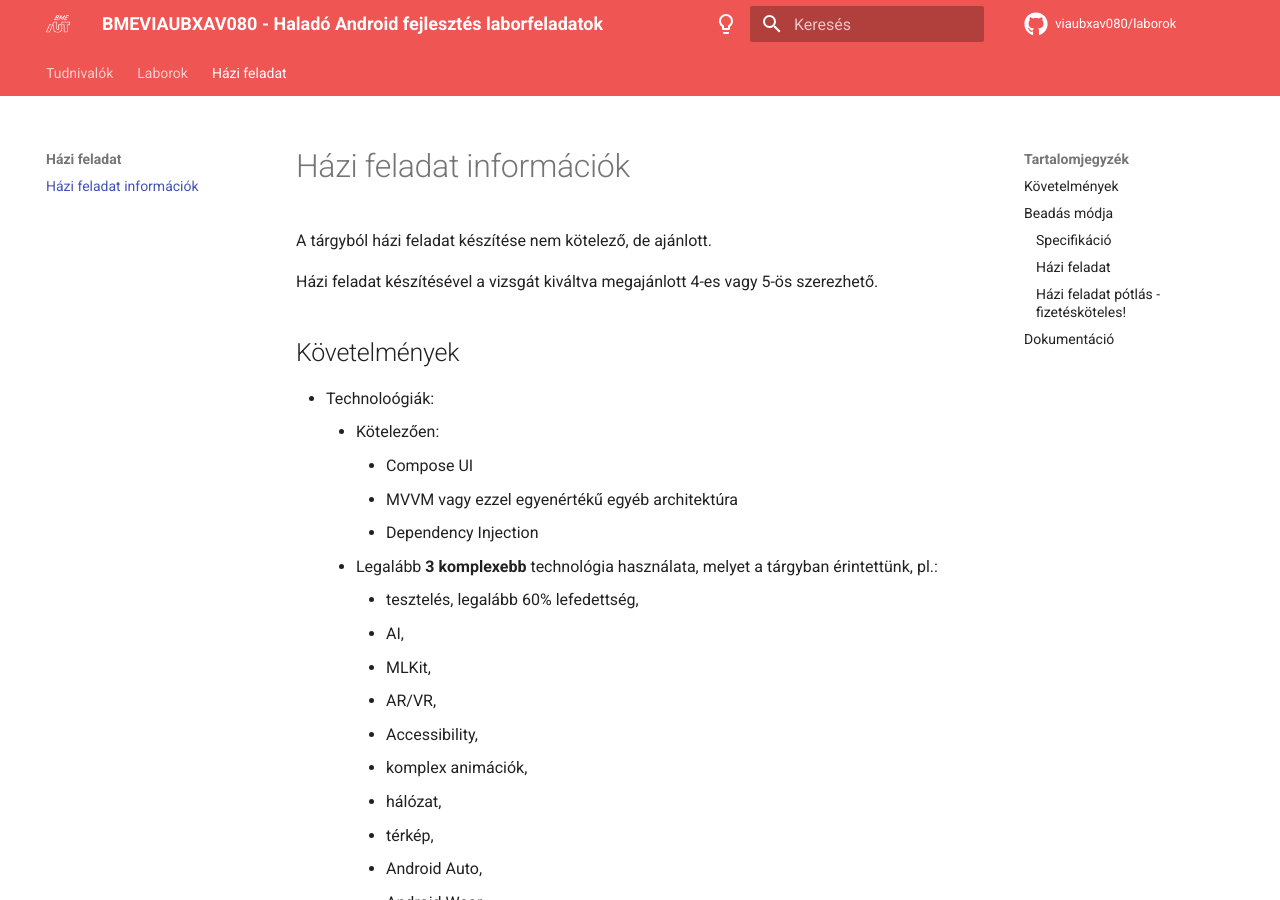
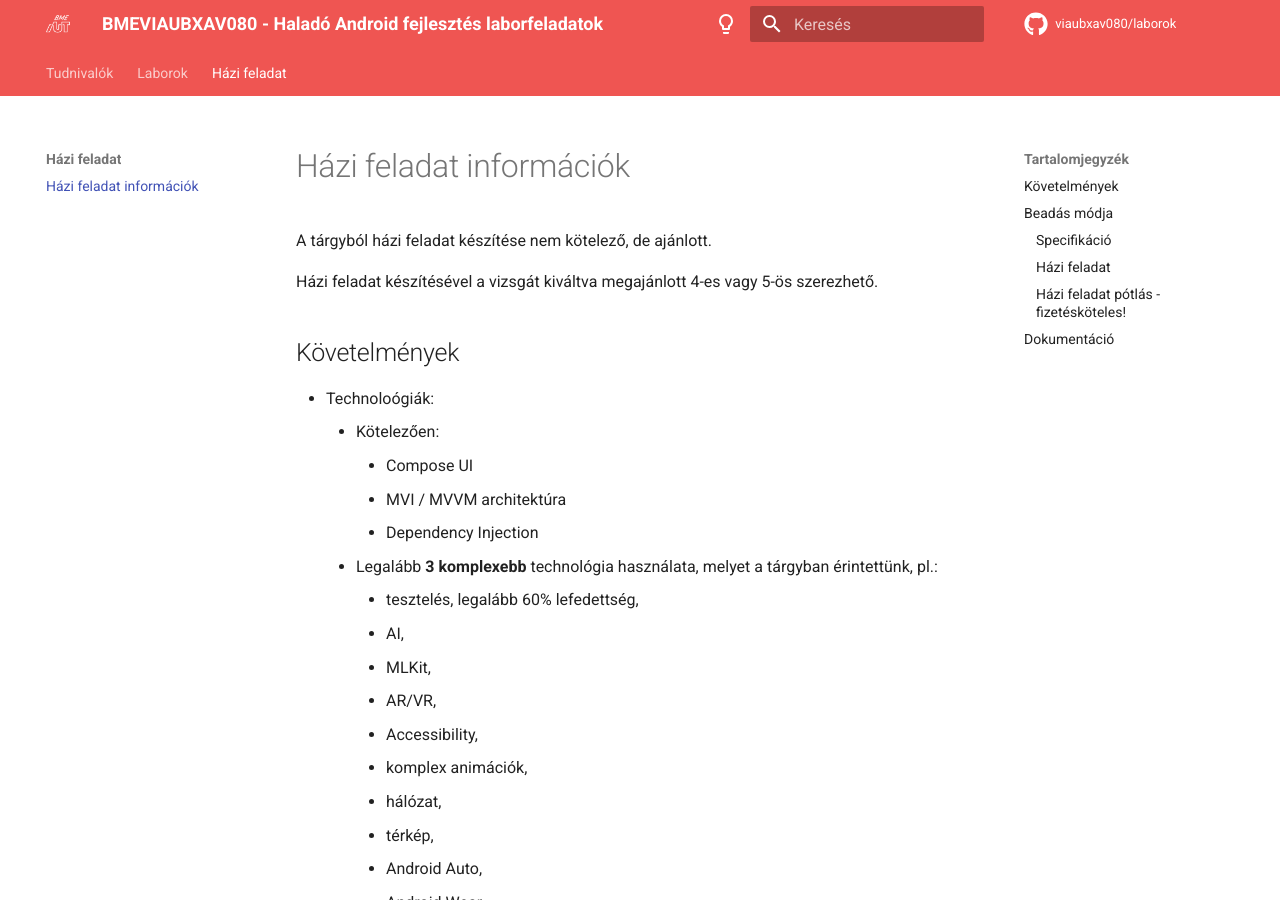
Before and after one commit to VIAUBXAV080/laborok, an MkDocs documentation site: the page built from docs/hf/index.md, in a window 1280 px wide and 900 px high. Built offline with MkDocs 1.6.1 and Material for MkDocs 9.7.7, drawn with Linux system fonts in a browser that asks for light colours; comment, search, counter and statistics services are not loaded.

Commit message:
Update hf architecture requirement

```diff
--- a/docs/hf/index.md
+++ b/docs/hf/index.md
@@ -9,7 +9,7 @@ Házi feladat készítésével a vizsgát kiváltva megajánlott 4-es vagy 5-ös
 -	Technoloógiák:
 	-	Kötelezően:
 		-	Compose UI
-		-	MVVM vagy ezzel egyenértékű egyéb architektúra
+		-	MVI / MVVM architektúra
 		-	Dependency Injection
 	-	Legalább **3 komplexebb** technológia használata, melyet a tárgyban érintettünk, pl.:
 		-	tesztelés, legalább 60% lefedettség,
```
